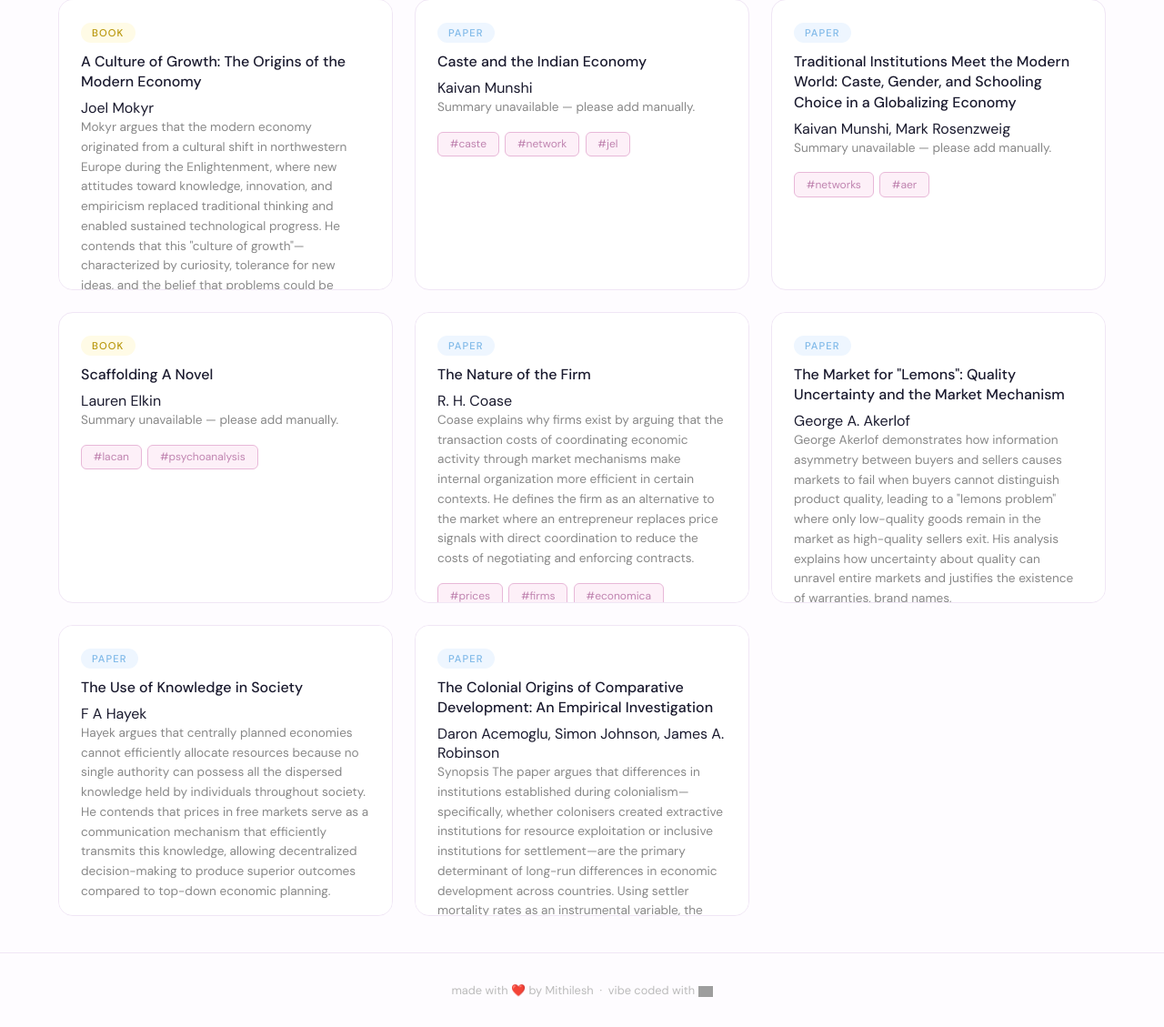
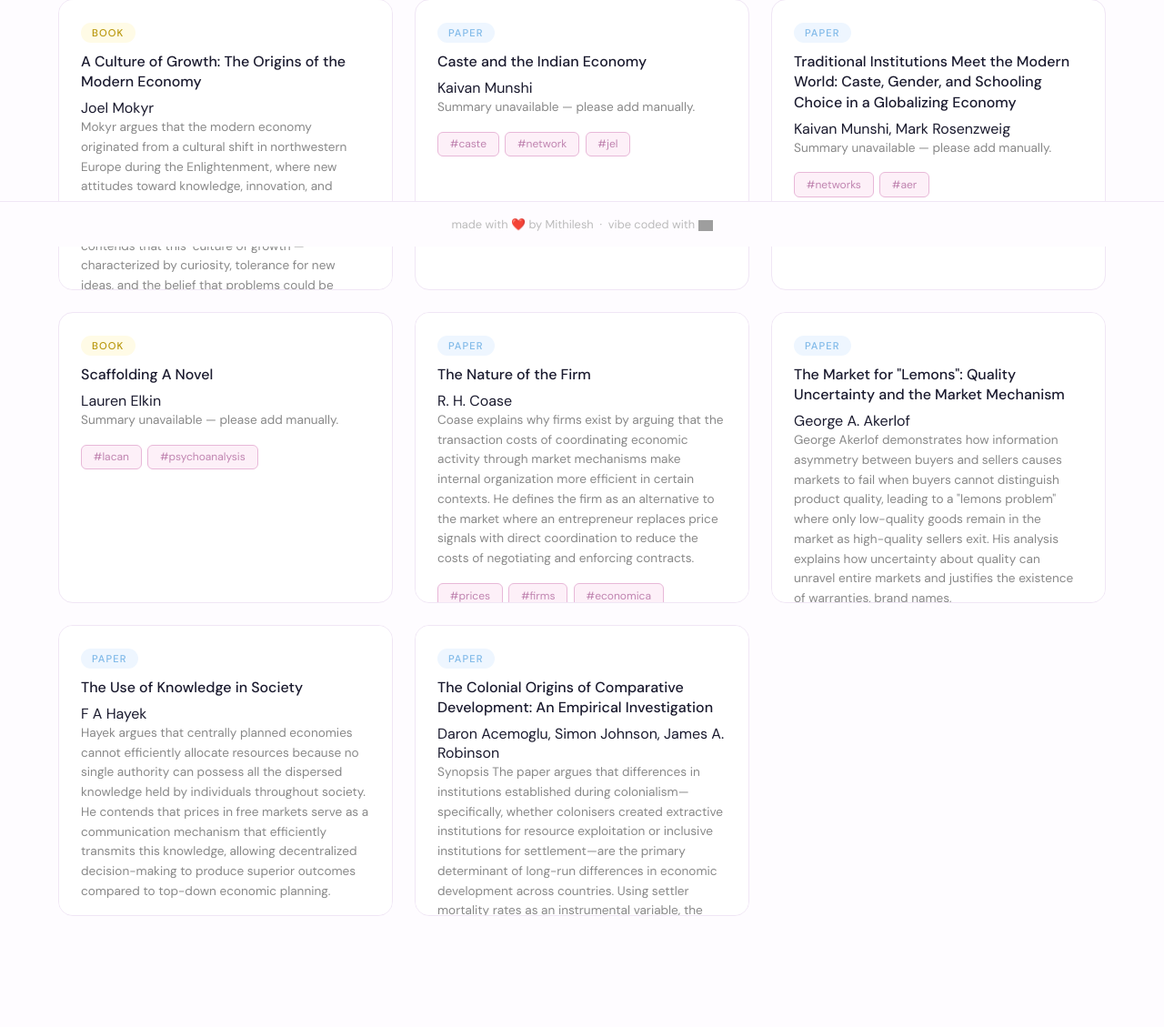
Before and after one commit to xhiku07/my-Digital-Library, a Flask app: page / in a window 1280 px wide. Shown: the part 529-1658 px from the top of the page at 91% size. After the commit the page ends 1536 px from the top, so only its background shows below. Run offline with Flask 3, Linux system fonts and the light colour scheme; data comes from the database, SQL or seed files in the repository; grey boxes are pictures that could not be loaded.

Commit message:
updated style.css

```diff
--- a/static/css/style.css
+++ b/static/css/style.css
@@ -449,10 +449,14 @@ main {
 }
 
 footer {
+    position: fixed;
+    bottom: 0;
+    width: 100%;
     text-align: center;
-    padding: 2rem;
+    padding: 1rem;
     color: var(--text-tertiary);
     font-size: 0.8rem;
+    background: var(--bg);
     border-top: 1px solid var(--border);
 }
 
```
